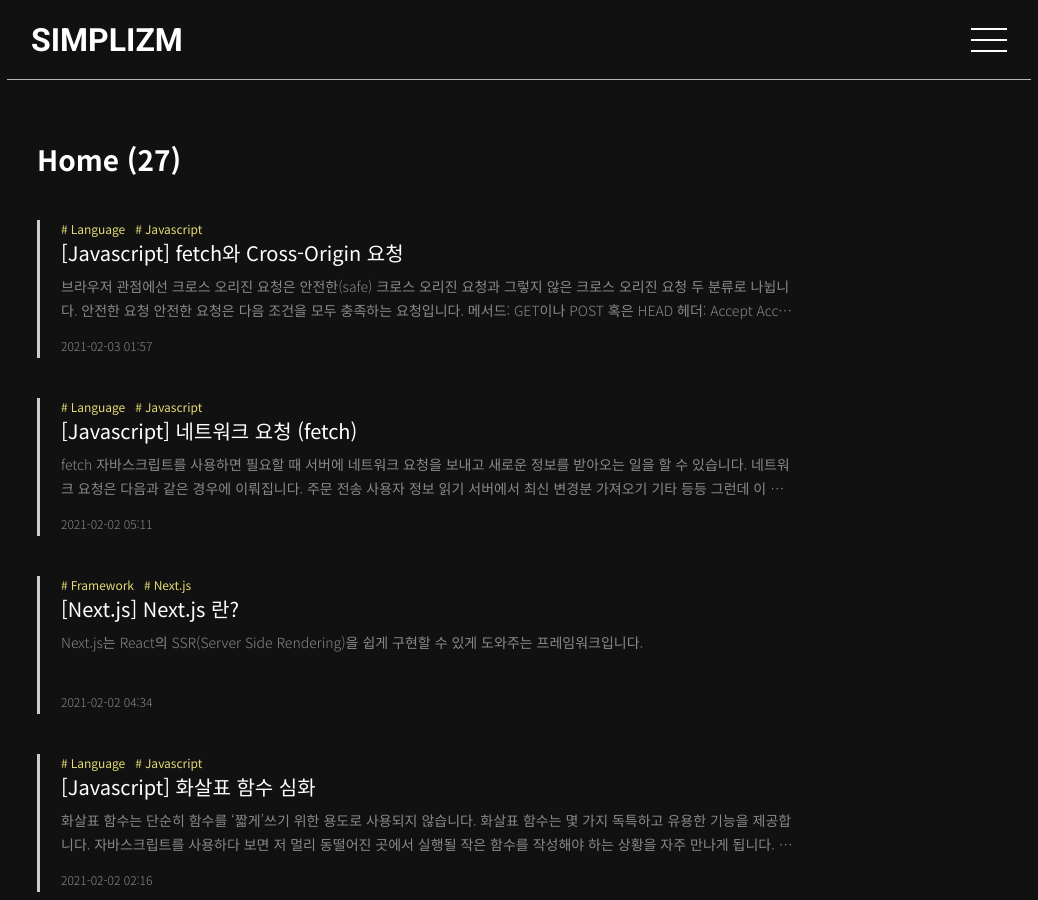
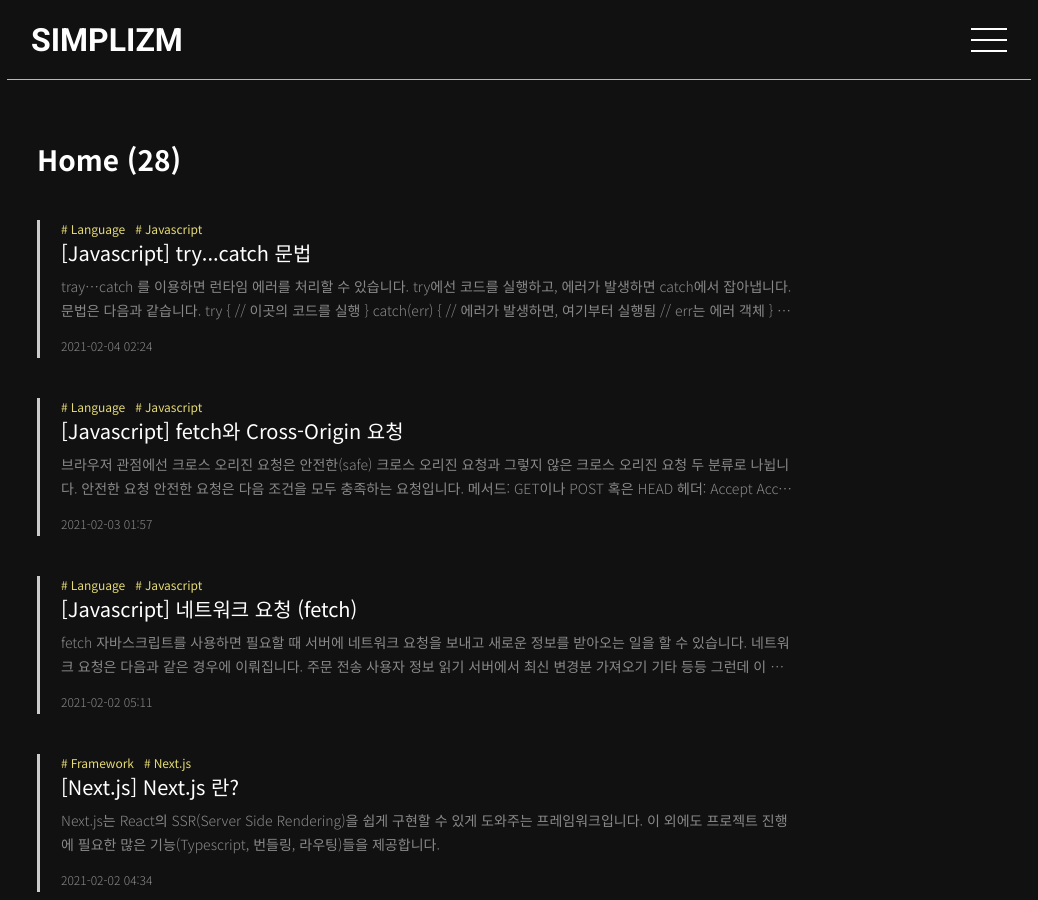
Before and after one commit to shinyj1991/shinyj1991.github.io, a Jekyll site: the page built from index.html, in a window 1280 px wide and 900 px high. Shown: the whole window, without its empty margins (121-1159 px from the left). Built offline with Jekyll 4.4.1, drawn with Linux system fonts in a browser that asks for light colours; the list of posts is cut into pages by our own code; some of the changed text lies outside the part shown.

Commit message:
try...catch

````diff
--- a/_posts/framework/nextjs/2021-02-02-1.md
+++ b/_posts/framework/nextjs/2021-02-02-1.md
@@ -8,4 +8,4 @@ toc: true
 comments: true
 ---
 
-Next.js는 React의 SSR(Server Side Rendering)을 쉽게 구현할 수 있게 도와주는 프레임워크입니다.
+Next.js는 React의 SSR(Server Side Rendering)을 쉽게 구현할 수 있게 도와주는 프레임워크입니다. 이 외에도 프로젝트 진행에 필요한 많은 기능(Typescript, 번들링, 라우팅)들을 제공합니다.
--- /dev/null
+++ b/_posts/language/javascript/2021-02-04-6.md
@@ -0,0 +1,42 @@
+---
+layout: post
+title: "[Javascript] try...catch 문법"
+author: ShinyJ
+date: 2021-02-04 11:24:09 +0900
+categories: [Language, Javascript]
+toc: true
+comments: true
+---
+
+tray...catch 를 이용하면 런타임 에러를 처리할 수 있습니다. try에선 코드를 실행하고, 에러가 발생하면 catch에서 잡아냅니다.
+
+문법은 다음과 같습니다.
+
+```js
+try {
+    // 이곳의 코드를 실행
+} catch(err) {
+    // 에러가 발생하면, 여기부터 실행됨
+    // err는 에러 객체
+} finally {
+    // 에러 발생 여부와 상관없이 try/catch 이후에 실행됨
+}
+```
+
+try...catch, try...catch...finally 이외에도 try...finally를 사용할 수 있습니다.
+
+에러 객체엔 다음과 같은 프로퍼티가 있습니다.
+
+- message : 사람이 읽을 수 있는 형태의 에러 메시지
+- name : 에러 이름을 담은 문자열 (에러 생성자 이름)
+- stack : 표준이 아니지만 대부분의 호스트 환경이 지원하는 프로퍼티로 에러가 발생한 순간의 스택을 나타냄
+
+에러 객체가 필요 없으면 catch(err) { 대신 catch { 를 쓸 수 있습니다.
+
+throw 연산자를 사용하면 에러를 직접 만들 수 있습니다. 이론상으론, throw 인수에 모든 것을 넘길 수 있지만, 대개 내장 Error 클래스를 상속받은 에러 객체를 인수에 넘깁니다. 에러 상속에 대해선 다음 챕터에서 다룰 예정 입니다.
+
+다시 던지기는 에러 처리 시 사용되는 중요한 패턴입니다. catch 블록에선 대개 예상하였거나 어떻게 다룰지 알고 있는 에러를 다루고, 예상치 못한 에러는 다시 던지기 합니다.
+
+try...catch 가 없어도 대부분의 호스트 환경이 '전역' 에러 핸들러를 지원하기 때문에 '떨어져 나온' 에러를 잡을 수 있습니다. window.onerror는 브라우저 환경의 전역 에러 핸들러입니다.
+
+출처 : <https://ko.javascript.info/try-catch>{:target="_blank"}
````
